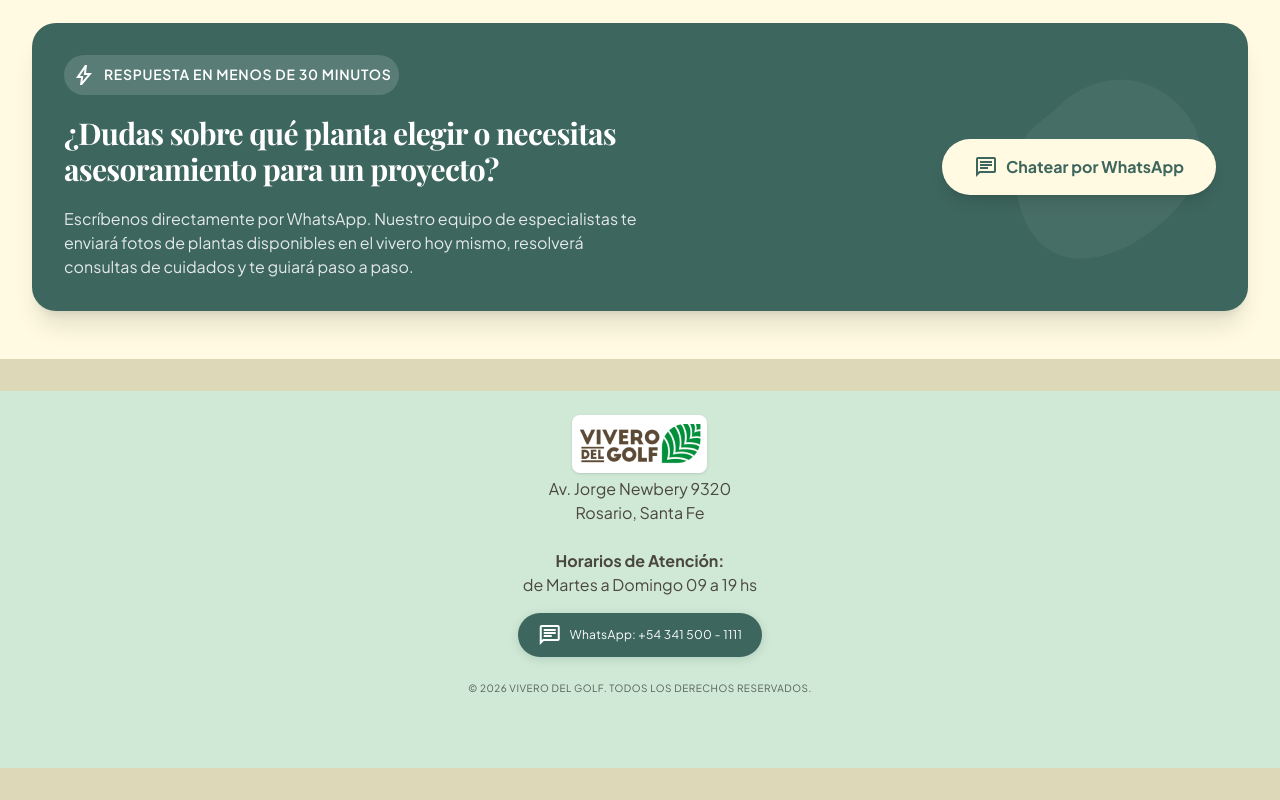
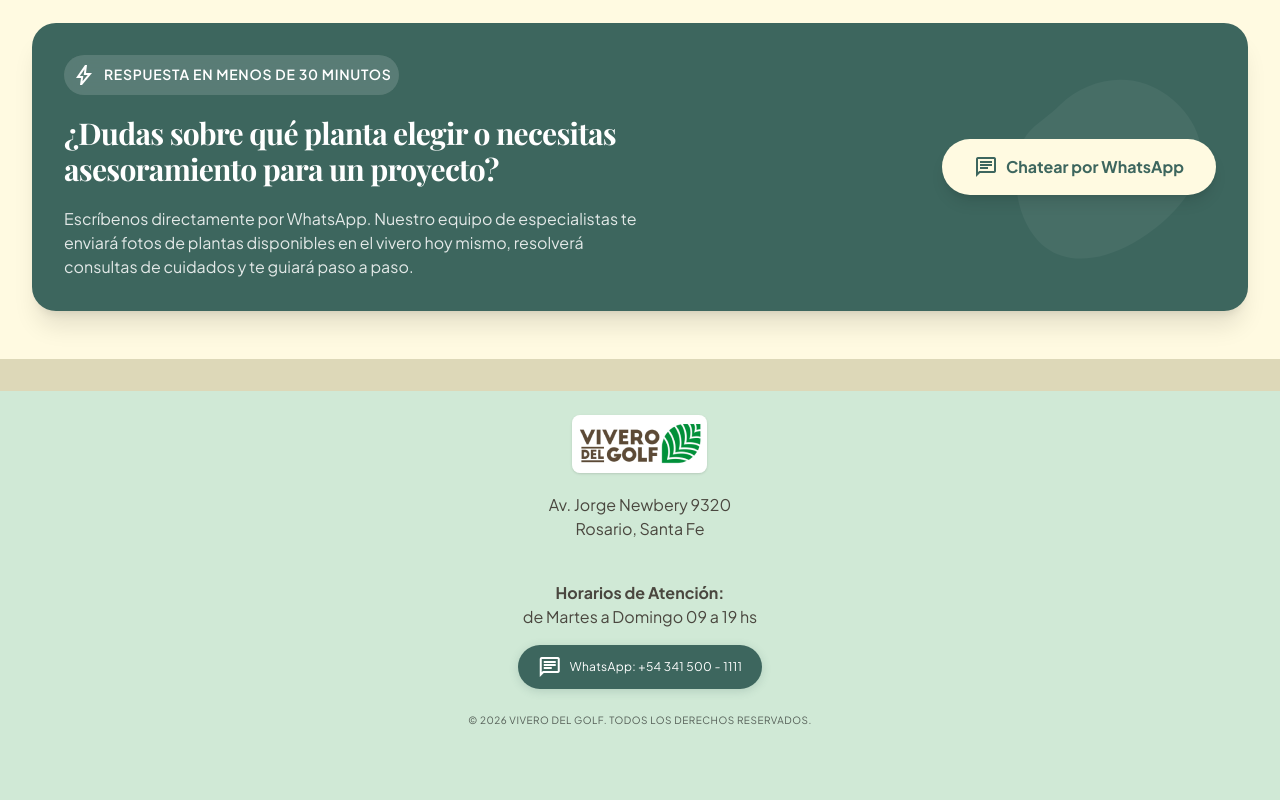
Before and after one commit to lavak00731/vlc, a Next.js app: page / in a window 1280 px wide. Shown: the part 3323-4123 px from the top of the page. Before the commit the page ends 4091 px from the top, so only its background shows below. Built offline with nearby package versions, Linux system fonts and the light colour scheme; a web font is replaced by a local one.

Commit message:
final adjustment on footer

```diff
--- a/src/app/components/Footer.tsx
+++ b/src/app/components/Footer.tsx
@@ -5,8 +5,8 @@ export const Footer = () => {
   return (
     <footer className="w-full bg-vivero-badge-stock px-4 pt-6 pb-18 mt-8">
       <div className="flex flex-col items-center text-center gap-4 max-w-sm mx-auto">
-        <div className="flex flex-col items-center gap-1">
-          <Image loading='eager' src="/logovivero.svg" width="135" height="58" alt="Inicio Vivero del Golf" className="rounded-sm shadow"/>
+        <div className="flex flex-col items-center gap-5">
+          <Image loading='eager' src="/logovivero.svg" width="135" height="58" alt="" className="rounded-sm shadow"/>
           <p className="font-body-sm text-on-surface-variant mb-5">
             <span className="block">Av. Jorge Newbery 9320</span> Rosario, Santa Fe
           </p>
```
